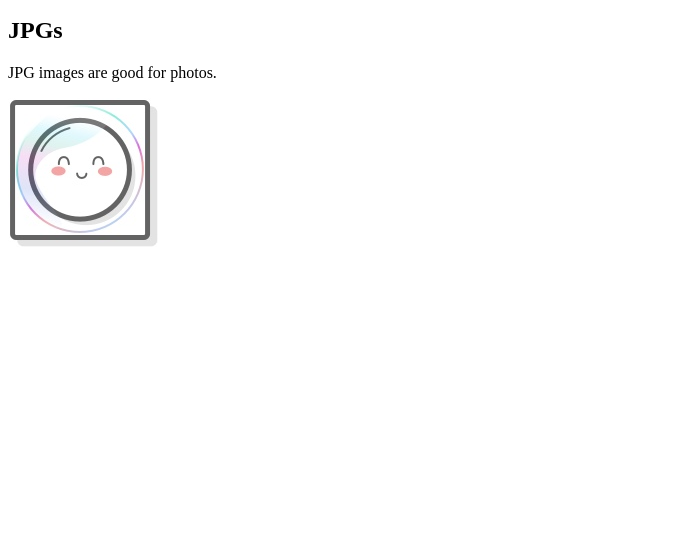
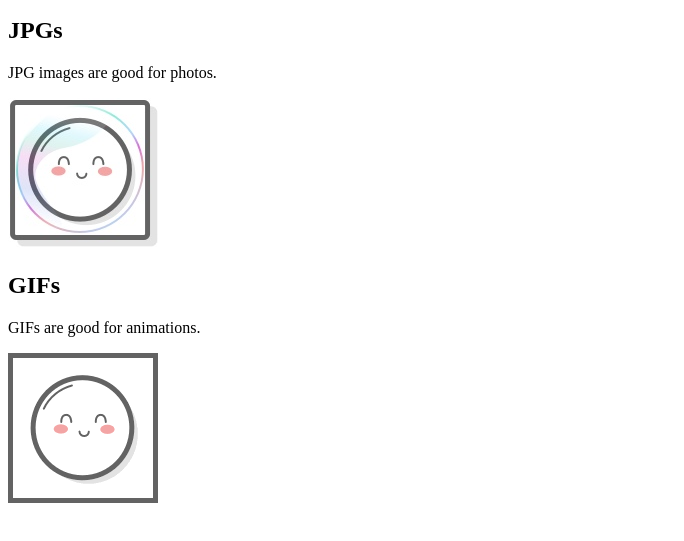
Before and after one commit to josemanuelsalgueiro7-arch/foundations, a plain HTML site: page html/link-and-images/images.html in a window 1280 px wide. Shown: the part 101-642 px from the top of the page, without its empty margins (0-684 px from the left). Drawn offline with Linux system fonts and the light colour scheme.

Commit message:
Update imges.html with GIF and some text content

```diff
--- a/html/link-and-images/images.html
+++ b/html/link-and-images/images.html
@@ -5,11 +5,19 @@
   </head>
   <body>
     <h1>Images</h1>
+
     <p>This page cover common image formats, but you may also be looking for
       <a href="links.html">links</a> and <a href="misc/extras.html">useful extras</a>.
     </p>
+
     <h2>JPGs</h2>
     <p>JPG images are good for photos.</p>
     <img src="images/mochi.jpg" alt="mochi jpg image">
+
+    <h2>GIFs</h2>
+    <p>GIFs are good for animations.</p>
+    <img src="images/mochi.gif" alt="gif of a mochi">
+
+
   </body>
 </html>
```
